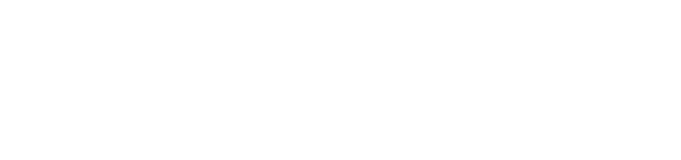
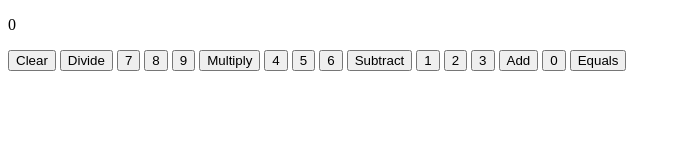
Before and after one commit to pbrebner/calculator, a plain HTML site: page index.html in a window 1280 px wide. Shown: the whole page, without its empty margins (0-681 px from the left). Drawn offline with Linux system fonts and the light colour scheme.

Commit message:
Add basic calculator buttons and display

```diff
--- a/index.html
+++ b/index.html
@@ -7,6 +7,26 @@
     <script src="script.js" defer></script>
 </head>
 <body>
-
+    <div>
+        <p class="display">0</p>
+    </div>
+    <div class="buttons">
+        <button class="clearBtn">Clear</button>
+        <button class="operateBtn">Divide</button>
+        <button class="numberBtn">7</button>
+        <button class="numberBtn">8</button>
+        <button class="numberBtn">9</button>
+        <button class="operateBtn">Multiply</button>
+        <button class="numberBtn">4</button>
+        <button class="numberBtn">5</button>
+        <button class="numberBtn">6</button>
+        <button class="operateBtn">Subtract</button>
+        <button class="numberBtn">1</button>
+        <button class="numberBtn">2</button>
+        <button class="numberBtn">3</button>
+        <button class="operateBtn">Add</button>
+        <button class="numberBtn">0</button>
+        <button class="equalsBtn">Equals</button>
+    </div>
 </body>
 </html>
```
